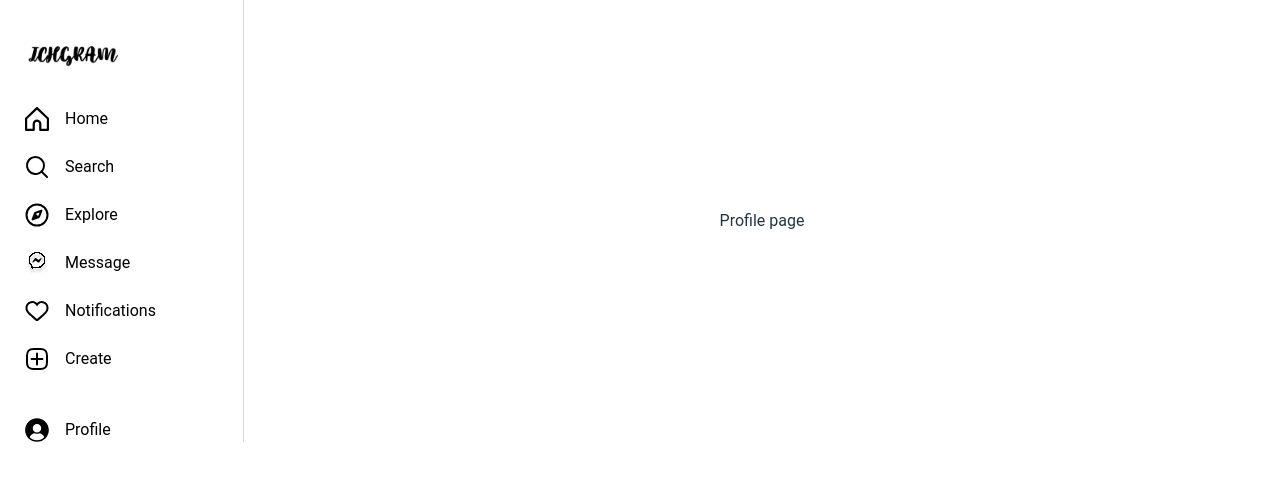
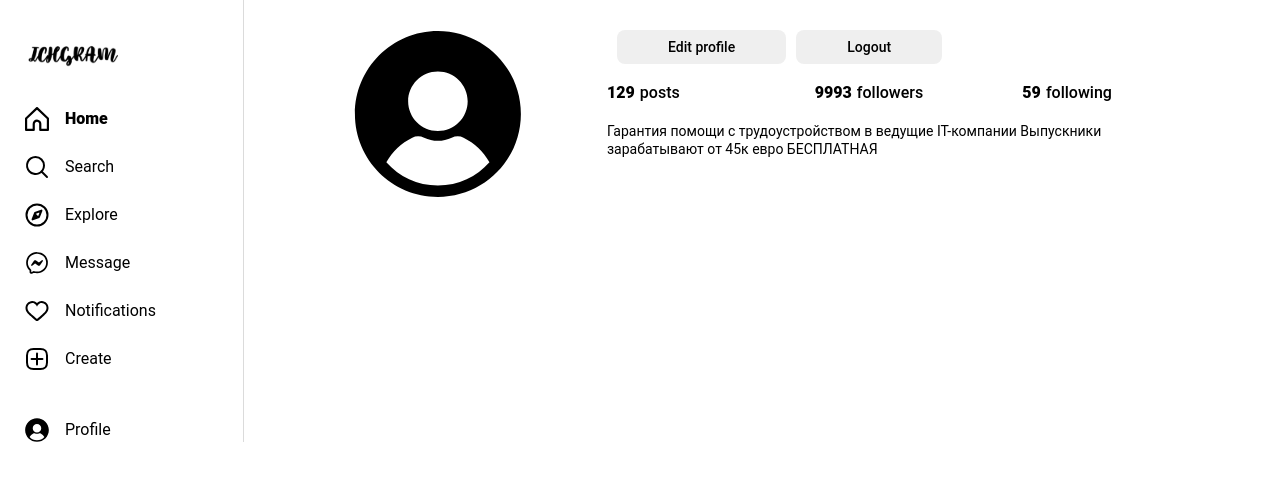
Before and after one commit to YanaNaumova/ichgramm, a React app in the folder client/: page /profile in a window 1280 px wide. Shown: the top 480 px of the page. Built offline with nearby package versions, Linux system fonts and the light colour scheme; the HTML template or start-up script is replaced by a standard one.

Commit message:
add profile

```diff
--- a/client/src/App.jsx
+++ b/client/src/App.jsx
@@ -11,8 +11,10 @@ import MessagePage from "./pages/messagePage";
 import ExplorePage from "./pages/explorePage";
 import CreatePage from "./pages/createPage";
 import HomePage from "./pages/homePage";
+import store from "./redux/store";
 
 function App() {
+  console.log("Текущее состояние стора:", store.getState());
   return (
     <div className="App">
       <Routes>
--- /dev/null
+++ b/client/src/components/profile/index.jsx
@@ -0,0 +1,66 @@
+import { useDispatch, useSelector } from "react-redux";
+import { getProfile } from "../../redux/slices/userSlice";
+import styles from "./styles.module.css";
+import { useNavigate } from "react-router-dom";
+import { logout } from "../../redux/slices/authSlice";
+import User from "../../assets/icons/user.svg";
+import { useEffect } from "react";
+import store from "../../redux/store";
+
+function Profile() {
+  const { user, loading, error } = useSelector((state) => {
+    console.log(state.user, "state");
+    return state.user;
+  });
+  console.log(user?.username, "user");
+  const dispatch = useDispatch();
+  const navigate = useNavigate();
+
+  console.log("Текущее состояние стора:", store.getState());
+  useEffect(() => {
+    dispatch(getProfile());
+  }, [dispatch]);
+
+  const handleLogout = () => {
+    dispatch(logout());
+    navigate("/login");
+  };
+  // console.log(user, "user");
+  console.log(loading, "loading");
+  console.log(error, "error");
+
+  return (
+    <div className={styles.userProfileContainer}>
+      <div className={styles.userProfileInfoAndPhotoContainer}>
+        <img src={User} alt="user photo" className={styles.userPhoto} />
+        <div className={styles.userProfileInfoContainer}>
+          <div className={styles.btnContainer}>
+            <div className={styles.userName}>{user?.username}</div>
+            <button className={styles.editProfileBtn}>Edit profile</button>
+            <button className={styles.logoutBtn} onClick={handleLogout}>
+              Logout
+            </button>
+          </div>
+          <div className={styles.postsAndFollowersInfo}>
+            <div className={styles.postsInfo}>
+              <div className={styles.postsNumber}>129</div> posts
+            </div>
+            <div className={styles.followerInfo}>
+              <div className={styles.followerNumber}>9993</div> followers
+            </div>
+            <div className={styles.followingInfo}>
+              <div className={styles.followingNumber}>59</div> following
+            </div>
+          </div>
+          <div className={styles.profileDescription}>
+            Гарантия помощи с трудоустройством в ведущие IT-компании Выпускники
+            зарабатывают от 45к евро БЕСПЛАТНАЯ
+          </div>
+        </div>
+      </div>
+      <div className={styles.userProfilePosts}></div>
+    </div>
+  );
+}
+
+export default Profile;
--- /dev/null
+++ b/client/src/components/profile/styles.module.css
@@ -0,0 +1,81 @@
+.userProfileContainer {
+  display: flex;
+  width: 100%;
+  padding: 30px 110px 0px 110px;
+}
+
+.userProfileInfoAndPhotoContainer {
+  display: flex;
+  gap: 85px;
+  width: 100%;
+}
+
+.userPhoto {
+  width: 168px;
+  height: 168px;
+}
+
+.userProfileInfoContainer {
+  display: flex;
+  flex-direction: column;
+  gap: 20px;
+  width: 100%;
+}
+
+.btnContainer {
+  display: flex;
+  gap: 10px;
+  align-items: center;
+  width: 100%;
+}
+
+.userName {
+  font-weight: 400;
+  font-size: 20px;
+  color: #000000;
+}
+
+.editProfileBtn,
+.logoutBtn {
+  line-height: 18px;
+  color: #000000;
+  font-size: 14px;
+  font-weight: 600px;
+  background-color: #efefef;
+  border-radius: 8px;
+  padding: 7px 50px;
+}
+
+.postsAndFollowersInfo {
+  display: flex;
+  gap: 60px;
+  width: 100%;
+}
+
+.postsInfo,
+.followerInfo,
+.followingInfo {
+  display: flex;
+  gap: 5px;
+  font-weight: 500;
+  line-height: 18px;
+  color: #000000;
+  font-size: 16px;
+  width: 100%;
+}
+
+.postsNumber,
+.followerNumber,
+.followingNumber {
+  font-weight: 800;
+  line-height: 18px;
+  color: #000000;
+  font-size: 16px;
+}
+
+.profileDescription {
+  color: #000000;
+  font-size: 14px;
+  font-weight: 400;
+  line-height: 18px;
+}
--- a/client/src/components/sideNav/index.jsx
+++ b/client/src/components/sideNav/index.jsx
@@ -8,36 +8,73 @@ import Search from "../../assets/icons/search.svg";
 import User from "../../assets/icons/user.svg";
 import styles from "./styles.module.css";
 import Logo from "../../assets/icons/logo.svg";
+import { useState } from "react";
 
 function SideNav() {
+  const [activeLink, setActiveLink] = useState("/home");
+
+  const handleLinkClick = (link) => {
+    setActiveLink(link);
+  };
+
+  const getClassName = (link) =>
+    activeLink === link ? styles.activeLink : styles.link;
   return (
     <nav className={styles.sideNavContainer}>
       <img src={Logo} alt="logo" className={styles.logoImg} />
-      <NavLink to="/home" className={styles.link}>
+      <NavLink
+        to="/home"
+        onClick={() => handleLinkClick("/home")}
+        className={getClassName("/home")}
+      >
         <img src={Home} alt="home" className={styles.icons} />
         <span className={styles.spanText}>Home</span>
       </NavLink>
-      <NavLink to="/search" className={styles.link}>
+      <NavLink
+        to="/search"
+        onClick={() => handleLinkClick("/search")}
+        className={getClassName("/search")}
+      >
         <img src={Search} alt="search" className={styles.icons} />
         <span className={styles.spanText}>Search</span>
       </NavLink>
-      <NavLink to="/explore" className={styles.link}>
+      <NavLink
+        to="/explore"
+        onClick={() => handleLinkClick("/explore")}
+        className={getClassName("/explore")}
+      >
         <img src={Explore} alt="explore" className={styles.icons} />
         <span className={styles.spanText}>Explore</span>
       </NavLink>
-      <NavLink to="/messages" className={styles.link}>
+      <NavLink
+        to="/messages"
+        onClick={() => handleLinkClick("/message")}
+        className={getClassName("/message")}
+      >
         <img src={Message} alt="message" className={styles.icons} />
         <span className={styles.spanText}>Message</span>
       </NavLink>
-      <NavLink to="/notifications" className={styles.link}>
+      <NavLink
+        to="/notifications"
+        onClick={() => handleLinkClick("/notifications")}
+        className={getClassName("/notifications")}
+      >
         <img src={Like} alt="notifications" className={styles.icons} />
         <span className={styles.spanText}>Notifications</span>
       </NavLink>
-      <NavLink to="/create" className={styles.link}>
+      <NavLink
+        to="/create"
+        onClick={() => handleLinkClick("/create")}
+        className={getClassName("/create")}
+      >
         <img src={Create} alt="create" className={styles.icons} />
         <span className={styles.spanText}>Create</span>
       </NavLink>
-      <NavLink to="/profile" className={styles.link}>
+      <NavLink
+        to="/profile"
+        onClick={() => handleLinkClick("/profile")}
+        className={getClassName("/profile")}
+      >
         <img src={User} alt="profile" className={styles.icons} />
         <span className={styles.spanText}>Profile</span>
       </NavLink>
--- a/client/src/components/sideNav/styles.module.css
+++ b/client/src/components/sideNav/styles.module.css
@@ -5,9 +5,6 @@
 }
 
 .spanText {
-  font-size: 16px;
-  font-weight: 400;
-  line-height: 20px;
   color: #000000;
 }
 
@@ -29,10 +26,22 @@
 .link {
   display: flex;
   align-items: center;
+  font-size: 16px;
+  font-weight: 400;
+  line-height: 20px;
+  color: #000000;
 }
-.link:active {
-  font-weight: 600;
+
+.activeLink {
+  display: flex;
+  align-items: center;
+  font-size: 16px;
+  font-weight: 800;
+  line-height: 20px;
+  color: #000000;
 }
-.link:last-child {
+
+.link:last-child,
+.activeLink:last-child {
   margin-top: 23px;
 }
--- a/client/src/pages/profilePage/index.jsx
+++ b/client/src/pages/profilePage/index.jsx
@@ -1,7 +1,12 @@
 import styles from "./styles.module.css";
+import Profile from "../../components/profile";
 
 function ProfilePage() {
-  return <div className={styles.profilePageContainer}>Profile page</div>;
+  return (
+    <div className={styles.profilePageContainer}>
+      <Profile />
+    </div>
+  );
 }
 
 export default ProfilePage;
--- a/client/src/pages/profilePage/styles.module.css
+++ b/client/src/pages/profilePage/styles.module.css
@@ -2,7 +2,6 @@
   flex: 1;
   display: flex;
   justify-content: center;
-  align-items: center;
   width: 100%;
   height: 100%;
 }
--- a/client/src/redux/slices/authSlice.js
+++ b/client/src/redux/slices/authSlice.js
@@ -25,6 +25,7 @@ export const loginUser = createAsyncThunk(
   async (credentials, { rejectWithValue }) => {
     try {
       const response = await apiClient.post("/auth/login", credentials);
+      console.log(response.data);
       return response.data;
     } catch (error) {
       return rejectWithValue(error.response.data || error.message);
--- /dev/null
+++ b/client/src/redux/slices/postsSlice.js
@@ -0,0 +1,36 @@
+import apiClient from "../../api/apiClient";
+import { createAsyncThunk, createSlice } from "@reduxjs/toolkit";
+
+const initialState = {
+  posts: [],
+  loading: false,
+  error: null,
+};
+
+export const getUserPosts = createAsyncThunk("posts/userPosts", async () => {
+  const response = await apiClient.get("/posts/posts");
+  return response;
+});
+
+const postsSlice = createSlice({
+  name: "posts",
+  initialState,
+  reducers: {},
+  extraReducers: (builder) => {
+    builder
+      .addCase(getUserPosts.pending, (state) => {
+        state.loading = true;
+        state.error = null;
+      })
+      .addCase(getUserPosts.fulfilled, (state, action) => {
+        state.loading = false;
+        state.posts = action.payload;
+      })
+      .addCase(getUserPosts.rejected, (state, action) => {
+        state.loading = false;
+        state.error = action.payload;
+      });
+  },
+});
+
+export default postsSlice.reducer;
--- /dev/null
+++ b/client/src/redux/slices/userSlice.js
@@ -0,0 +1,51 @@
+import { createAsyncThunk, createSlice } from "@reduxjs/toolkit";
+import apiClient from "../../api/apiClient";
+
+const initialState = {
+  user: null,
+  loading: false,
+  error: null,
+};
+
+export const getProfile = createAsyncThunk(
+  "users/getProfile",
+  async (_, { getState, rejectWithValue }) => {
+    try {
+      const id = getState().auth?.user?.id;
+      console.log(getState().auth?.user?.id, "auth");
+      if (!id) {
+        throw new Error("User ID is undefined");
+      }
+      const response = await apiClient.get(`/users/profile/${id}`);
+      console.log(response.data, "data");
+      return response.data.user;
+    } catch (error) {
+      return rejectWithValue(error.response?.data || error.message);
+    }
+  }
+);
+
+const userSlice = createSlice({
+  name: "user",
+  initialState,
+  reducers: {},
+  extraReducers: (builder) => {
+    builder
+      .addCase(getProfile.pending, (state) => {
+        state.loading = true;
+        state.error = null;
+        state.user = null;
+      })
+      .addCase(getProfile.fulfilled, (state, action) => {
+        state.loading = false;
+        console.log(action.payload, "action.payload");
+        state.user = action.payload;
+      })
+      .addCase(getProfile.rejected, (state, action) => {
+        state.loading = false;
+        state.error = action.payload;
+      });
+  },
+});
+
+export default userSlice.reducer;
--- a/client/src/redux/store.js
+++ b/client/src/redux/store.js
@@ -1,9 +1,13 @@
 import { configureStore } from "@reduxjs/toolkit";
 import authReducer from "./slices/authSlice.js";
+import postsReducer from "./slices/postsSlice.js";
+import userRrducer from "./slices/userSlice.js";
 
 const store = configureStore({
   reducer: {
     auth: authReducer,
+    posts: postsReducer,
+    user: userRrducer,
   },
 });
 
```
Also changed, not shown: client/src/assets/icons/message.svg.
